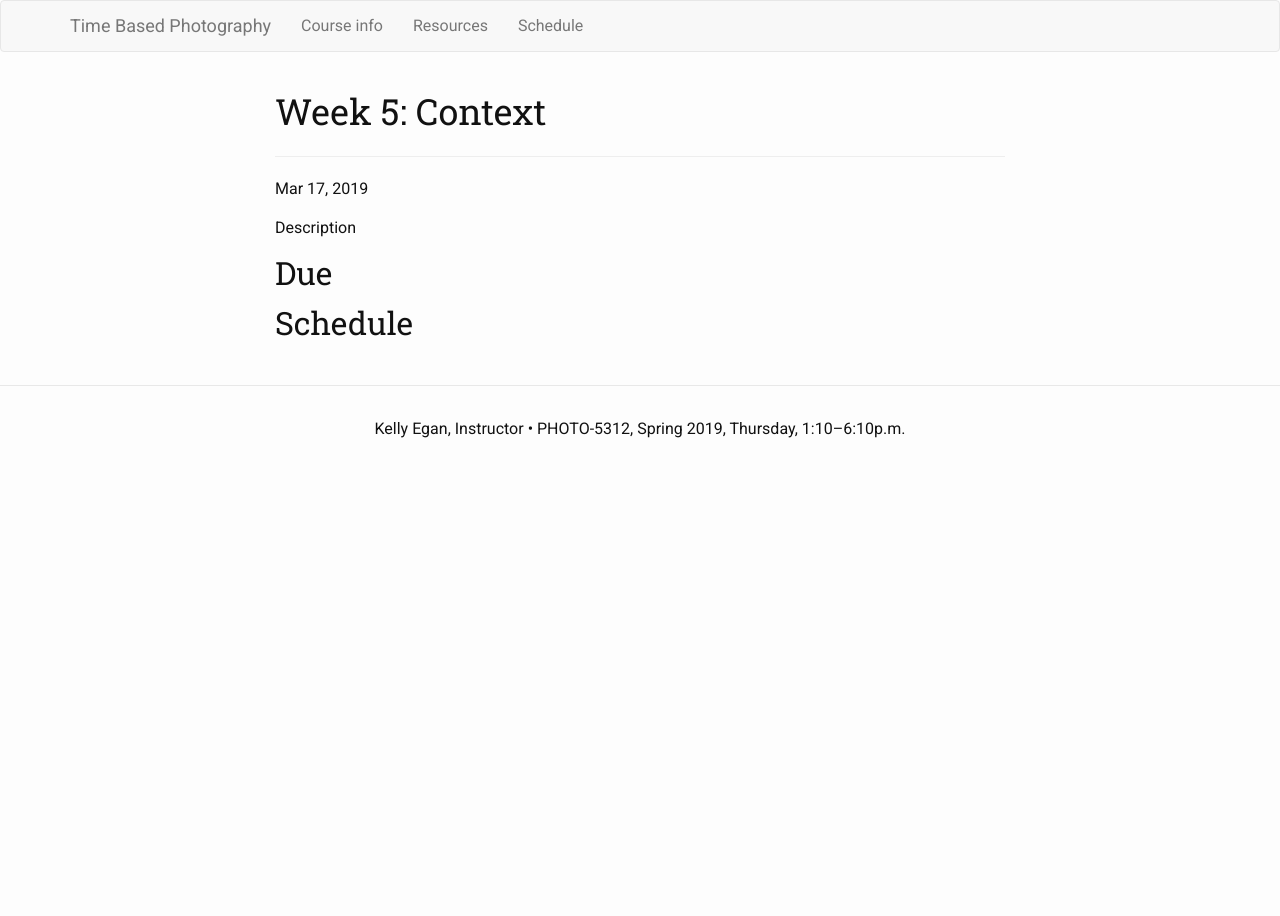
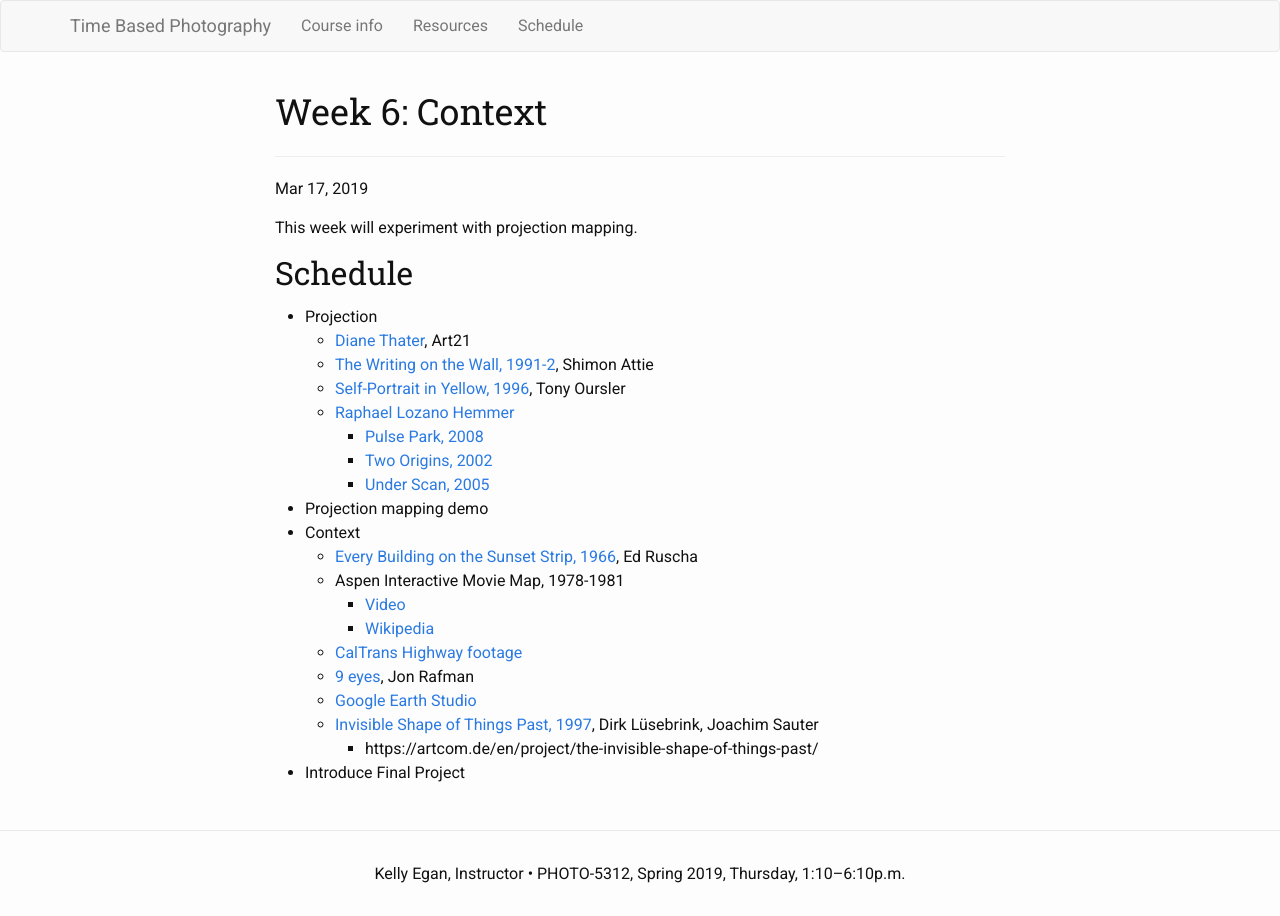
Before and after one commit to kellyegan/StillMoving, a Jekyll site: the page built from _posts/2019-03-17-Context.md, in a window 1280 px wide. Built offline with Jekyll 4.4.1, drawn with Linux system fonts in a browser that asks for light colours.

Commit message:
Update this weeks schedule/post

```diff
--- a/_posts/2019-03-17-Context.md
+++ b/_posts/2019-03-17-Context.md
@@ -1,11 +1,30 @@
 ---
 layout: post
-title:  "Week 5: Context"
+title:  "Week 6: Context"
 categories: week
 ---
 
-Description
-
-## Due
+This week will experiment with projection mapping.
 
 ## Schedule
+
+* Projection
+  * [Diane Thater](https://art21.org/watch/art-in-the-twenty-first-century/s8/diana-thater-in-los-angeles-segment/), Art21
+  * [The Writing on the Wall, 1991-2](http://shimonattie.net/portfolio/the-writing-on-the-wall/), Shimon Attie
+  * [Self-Portrait in Yellow, 1996](https://www.youtube.com/watch?v=OkSOLlmTFoc&t=5s), Tony Oursler
+  * [Raphael Lozano Hemmer](http://www.lozano-hemmer.com/)
+    * [Pulse Park, 2008](http://lozano-hemmer.com/videos/artwork/pulsepark_nyc_hd.mov)
+    * [Two Origins, 2002](http://www.lozano-hemmer.com/videos.php?id=36&type=Projects)
+    * [Under Scan, 2005](http://www.lozano-hemmer.com/videos.php?id=37&type=Projects)
+* Projection mapping demo
+* Context
+  * [Every Building on the Sunset Strip, 1966](http://blogs.getty.edu/pacificstandardtime/explore-the-era/worksofart/every-building-on-the-sunset-strip/), Ed Ruscha
+  * Aspen Interactive Movie Map, 1978-1981
+    * [Video](https://www.youtube.com/watch?v=Hf6LkqgXPMU)
+    * [Wikipedia](https://en.wikipedia.org/wiki/Aspen_Movie_Map)
+  * [CalTrans Highway footage](https://www.youtube.com/watch?v=smvv5on8ggg)
+  * [9 eyes](http://9-eyes.com/), Jon Rafman
+  * [Google Earth Studio](https://www.google.com/earth/studio/)
+  * [Invisible Shape of Things Past, 1997](http://90.146.8.18/en/archives/prix_archive/prix_projekt.asp?iProjectID=2493), Dirk Lüsebrink, Joachim Sauter
+    * https://artcom.de/en/project/the-invisible-shape-of-things-past/
+* Introduce Final Project
```
Also changed, not shown: _posts/2019-03-03-Space.md (+0 -9 lines).
